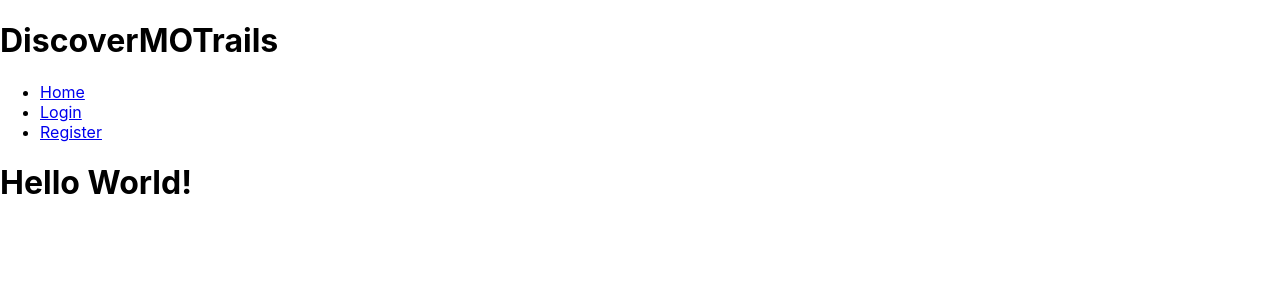
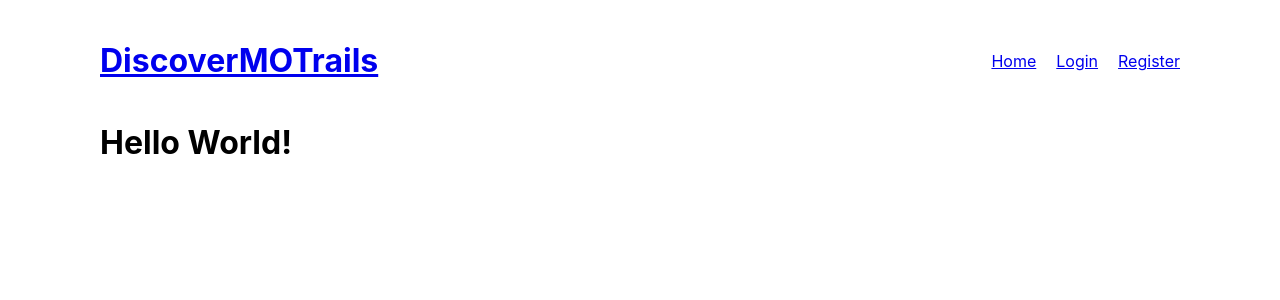
Before and after one commit to schmidward/DiscoverMOTrailsDev, a React (Create React App) app: page / in a window 1280 px wide. Shown: the top 300 px of the page. Built offline with nearby package versions, Linux system fonts and the light colour scheme.

Commit message:
more procrastinating making this header

```diff
--- /dev/null
+++ b/src/App.css
@@ -0,0 +1,3 @@
+html {
+    margin: 20px 100px;
+}
--- a/src/App.js
+++ b/src/App.js
@@ -1,5 +1,6 @@
 import React from 'react';
 import { BrowserRouter as Router, Route, Routes } from 'react-router-dom';
+import './App.css'
 
 import Home from './pages/home.js';
 import Login from './pages/login.js';
--- /dev/null
+++ b/src/components/header/header.css
@@ -0,0 +1,22 @@
+.header-container {
+    display: flex;
+    justify-content: space-between;
+    align-items: center;
+    /* margin: 20px 100px; */
+}
+
+.nav-links {
+    display: flex;
+    justify-content: flex-end;
+    margin: 0;
+    padding: 0;
+    list-style: none;
+}
+
+.nav-links li {
+    margin-right: 20px;
+  }
+
+  .nav-links li:last-child {
+    margin-right: 0;
+  }
--- a/src/components/header/header.js
+++ b/src/components/header/header.js
@@ -1,12 +1,16 @@
 import React from 'react';
 import { Link } from 'react-router-dom'
+import './header.css'
 
 function Header() {
     return (
         <header>
-            <h1>DiscoverMOTrails</h1>
+            <div className='header-container'>
+            <div className='logo'>
+                <Link to="/"><h1>DiscoverMOTrails</h1></Link>
+            </div>
                 <nav>
-                <ul>
+                    <ul className='nav-links'>
                         <li>
                             <Link to="/">Home</Link>
                         </li>
@@ -18,6 +22,7 @@ function Header() {
                         </li>
                     </ul>
                 </nav>
+            </div>
         </header>
     );
 }
```
Lines whose indentation alone changed are shown as unchanged.
